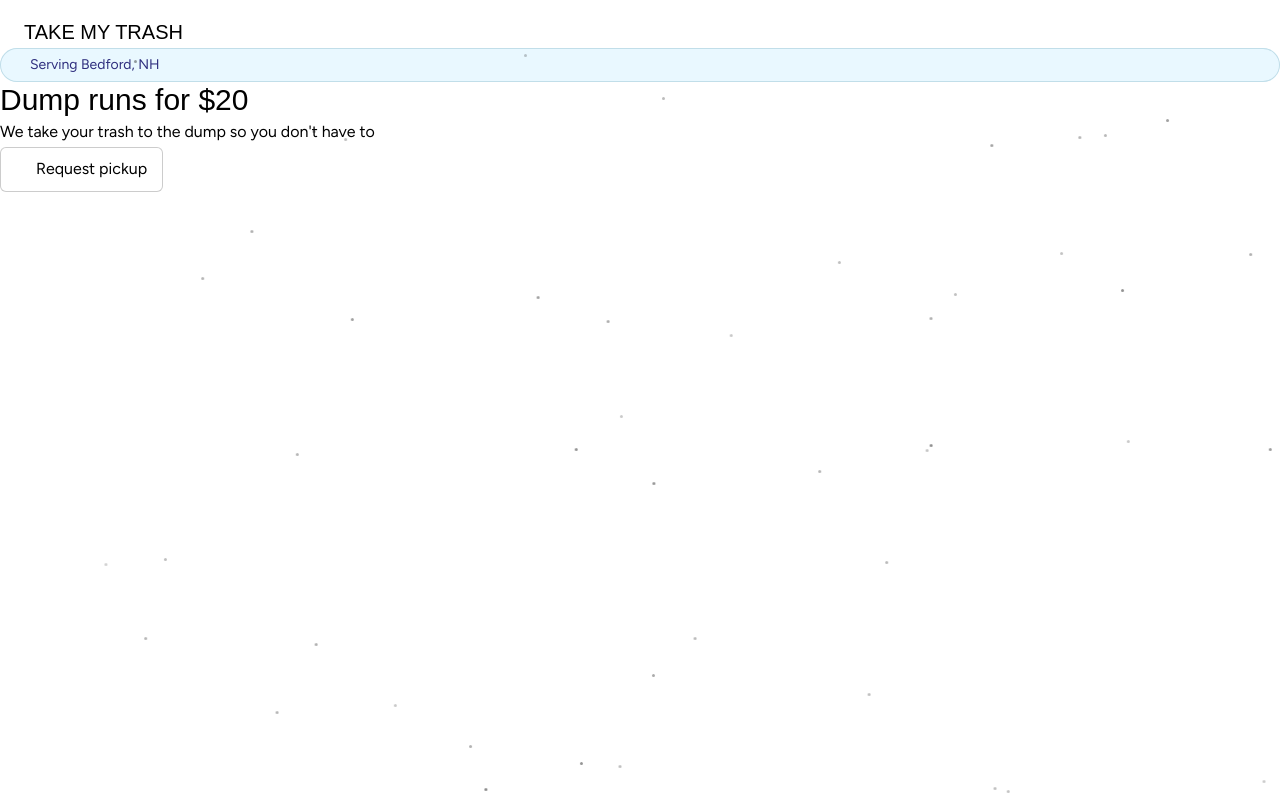
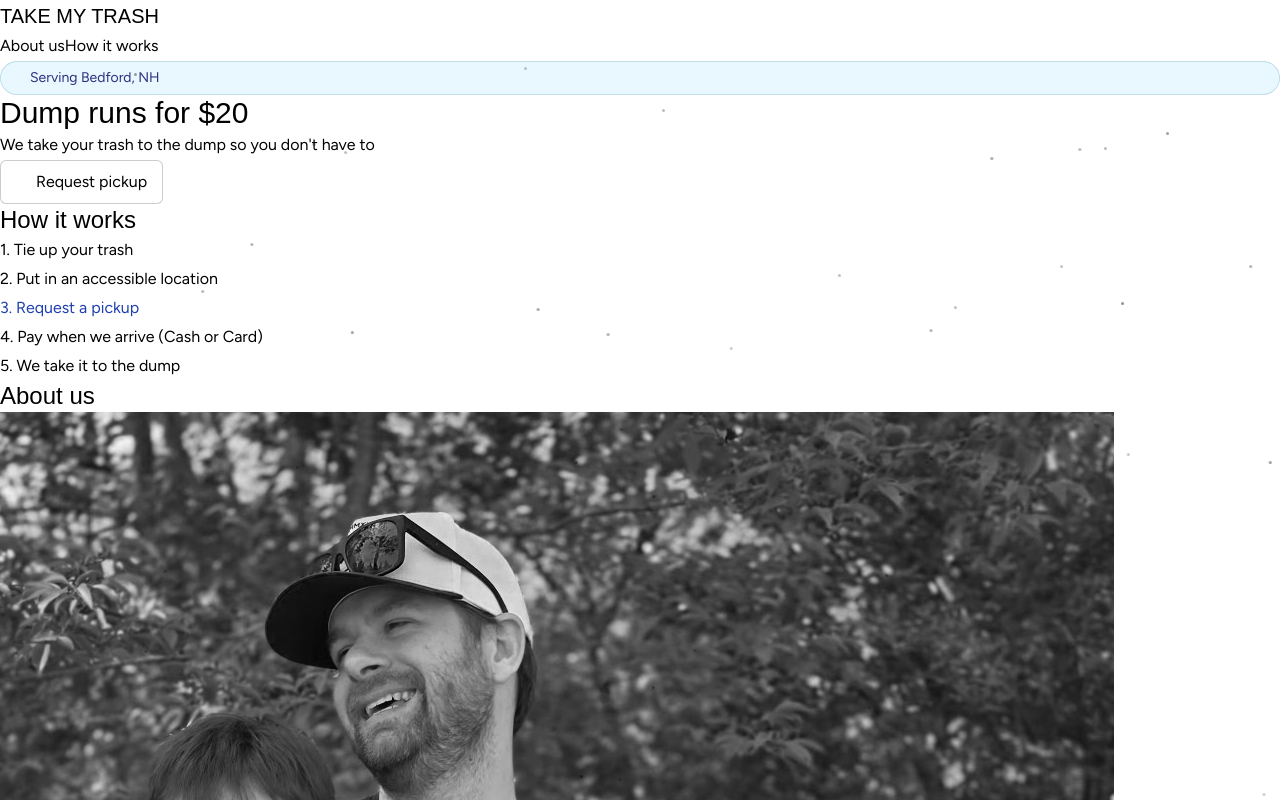
Before and after one commit to jareko999/himarley, a Nuxt app: page / in a window 1280 px wide. Shown: the top 800 px of the page. Built offline with nearby package versions, Linux system fonts and the light colour scheme; some icons are missing; a web font is replaced by a local one.

Commit message:
Add about and how it works

```diff
--- a/pages/index.vue
+++ b/pages/index.vue
@@ -22,10 +22,19 @@ onMounted(() => {
 
 <template>
   <div>
+    <header class="py-4 px-8 fixed top-0 w-full bg-white z-10 border-b">
+      <nav class="flex items-center justify-between">
         <h2 class="logo">TAKE MY TRASH</h2>
-    <main class="relative overflow-hidden flex justify-center items-center p-4 min-h-[600px] bg-white mb-4">
+        <div class="flex items-center space-x-8">
+          <NuxtLink to="#about-us">About us</NuxtLink>
+          <NuxtLink to="#how-it-works">How it works</NuxtLink>
+        </div>
+      </nav>
+    </header>
+    <main class="space-y-[120px] mb-[180px]">
+      <section class="relative overflow-hidden flex justify-center items-center p-4 h-screen bg-white">
         <div class="background-dots pointer-events-none absolute inset-0 z-0" />
-      <div class="flex flex-col items-center text-center relative z-10">
+        <div class="flex flex-col items-center text-center relative">
           <p class="badge mb-6 max-w-[500px]">
             <PhMapPin :size="18" class="mr-1" />
             Serving Bedford, NH
@@ -34,19 +43,45 @@ onMounted(() => {
           <p class="mt-4 max-w-[500px]">
             We take your trash to the dump so you don't have to
           </p>
-        <a href="sms:6034174461?body=Can%20you%20pick%20up%20my%20trash%20at%20" class="button secondary m-auto mt-8">
+          <a href="sms:6034174461?body=Can%20you%20pickup%20my%20trash%3F%20It%27s%20located%20at%3A%20" class="button secondary m-auto mt-8">
             <PhChatCircleDots :size="20" class="mr-2" />
             <p>Request pickup</p>
           </a>
         </div>
+      </section>
+      <section id="how-it-works" class="text-[18px] w-full">
+        <h2 class="text-center">How it works</h2>
+        <div class="m-auto w-max mt-6 p-8 shadow-lg shadow-gray-300 rounded-xl">
+          <p>1. Tie up your trash</p>
+          <p>2. Put in an accessible location</p>
+          <p>
+            <a href="sms:6034174461?body=Can%20you%20pickup%20my%20trash%3F%20It%27s%20located%20at%3A%20">
+              <p>3. Request a pickup</p>
+            </a>
+          </p>
+          <p>4. Pay when we arrive (Cash or Card)</p>
+          <p>5. We take it to the dump</p>
+        </div>
+      </section>
+      <section id="about-us" class="p-4 w-full max-w-article m-auto">
+      <h2 class="mb-12 text-center">About us</h2>
+      <div class="grid grid-cols-cart w-full gap-6">
+        <img src="/images/fam.png" alt="" class="rounded-lg">
+        <section class="space-y-4">
+          <p class="mt-2">I'm Jarek, owner of Take My Trash. I'm a Bedford resident and family man. Going to the dump is a pain. No one has time to do it. You have to throw it in your car, making it smell. It ends up piling up and becomes a hassle when you finally get around to it.</p>
+          <p>That's why I started Take My Trash. I'll take care of it so you don't have to. Request a pickup and I'll take it to the dump, on demand. Easy.</p>
+        </section>
+      </div>
+    </section>
     </main>
   </div>
 </template>
 
 <style>
+header a {
+  color: black;
+}
 .logo {
-  margin-left: 24px;
-  margin-top: 16px;
   font-size: 20px;
   font-family: 'Shrikhand', sans-serif;
 }
```
Lines whose indentation alone changed are shown as unchanged.
